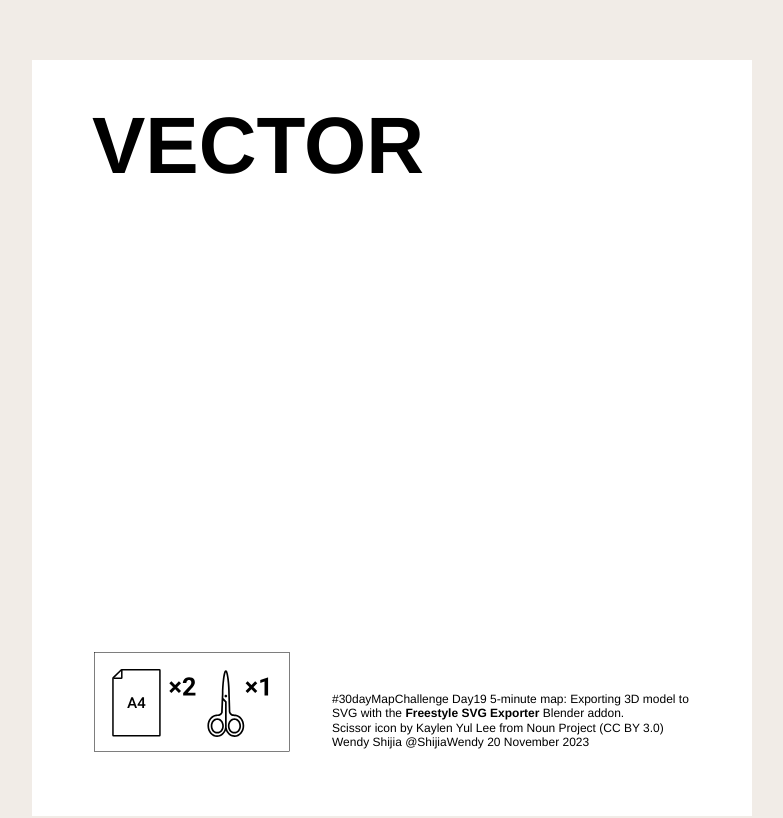
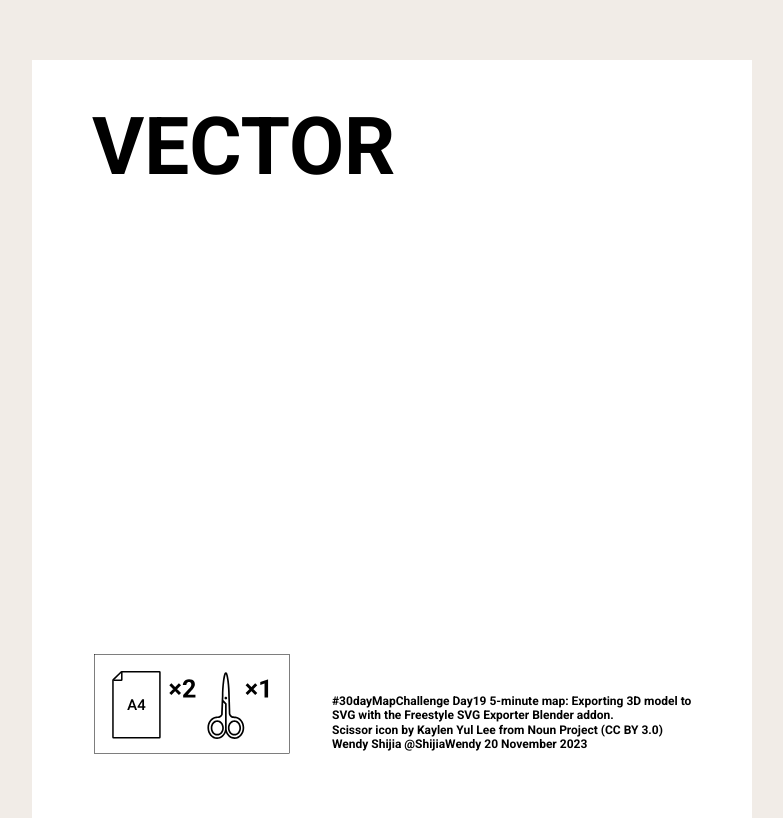
Before and after one commit to wendyshijia/map2023, a plain HTML site: page 19/index.html in a window 1280 px wide. Shown: the whole page, without its empty margins (248-1031 px from the left). Drawn offline with Linux system fonts and the light colour scheme; some packages are replaced by stand-ins of ours; a script that the page names is missing.

Commit message:
Update index.html

```diff
--- a/19/index.html
+++ b/19/index.html
@@ -6,10 +6,10 @@
     <meta http-equiv="X-UA-Compatible" content="ie=edge">
     <title>Vector</title>
     <style>
-
+        @import url('https://fonts.googleapis.com/css2?family=Roboto:wght@700&display=swap');
         html {
           background-color: rgb(241, 236, 231);
-          font-family: Helvetica, sans-serif;
+          font-family: 'Roboto', Helvetica, sans-serif;
           padding:60px;
         }
 
```
